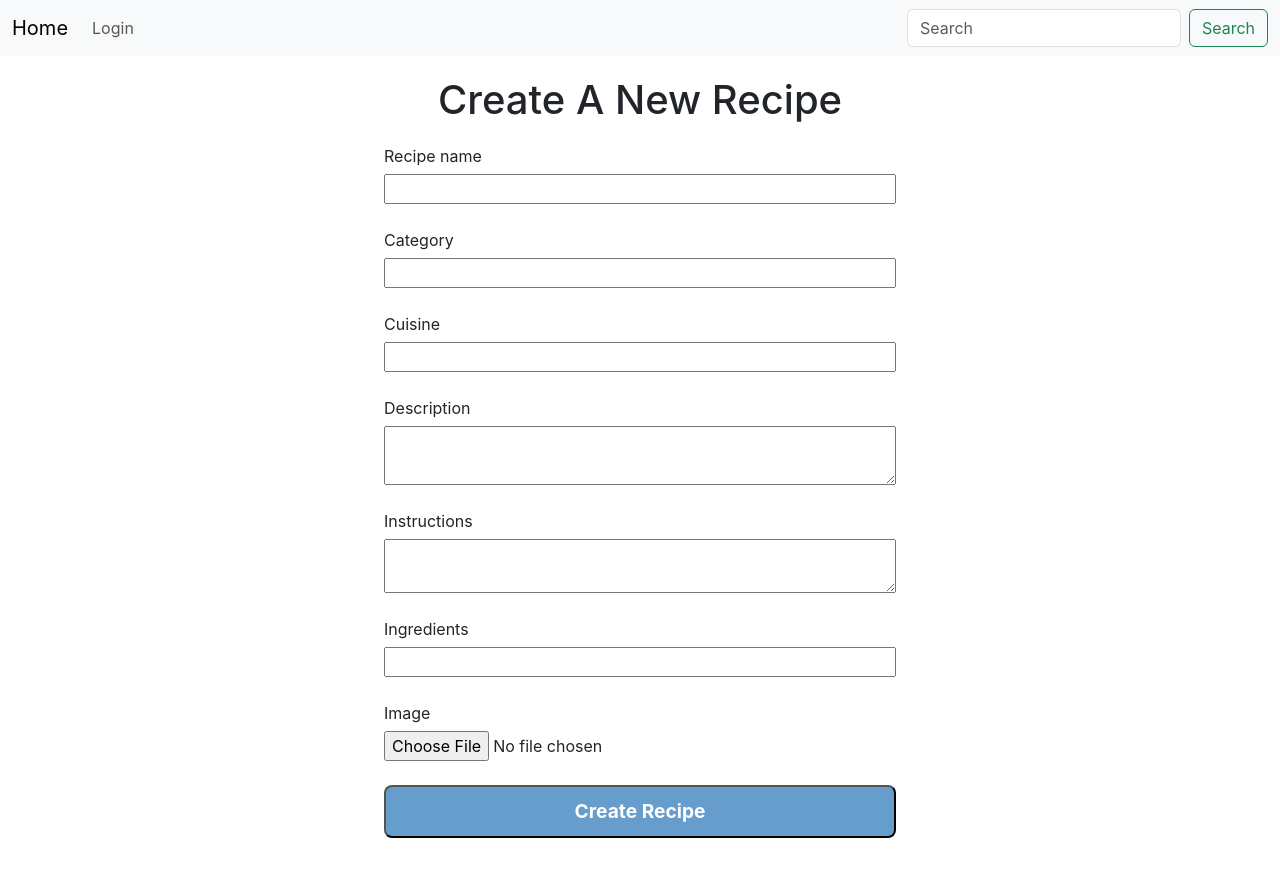
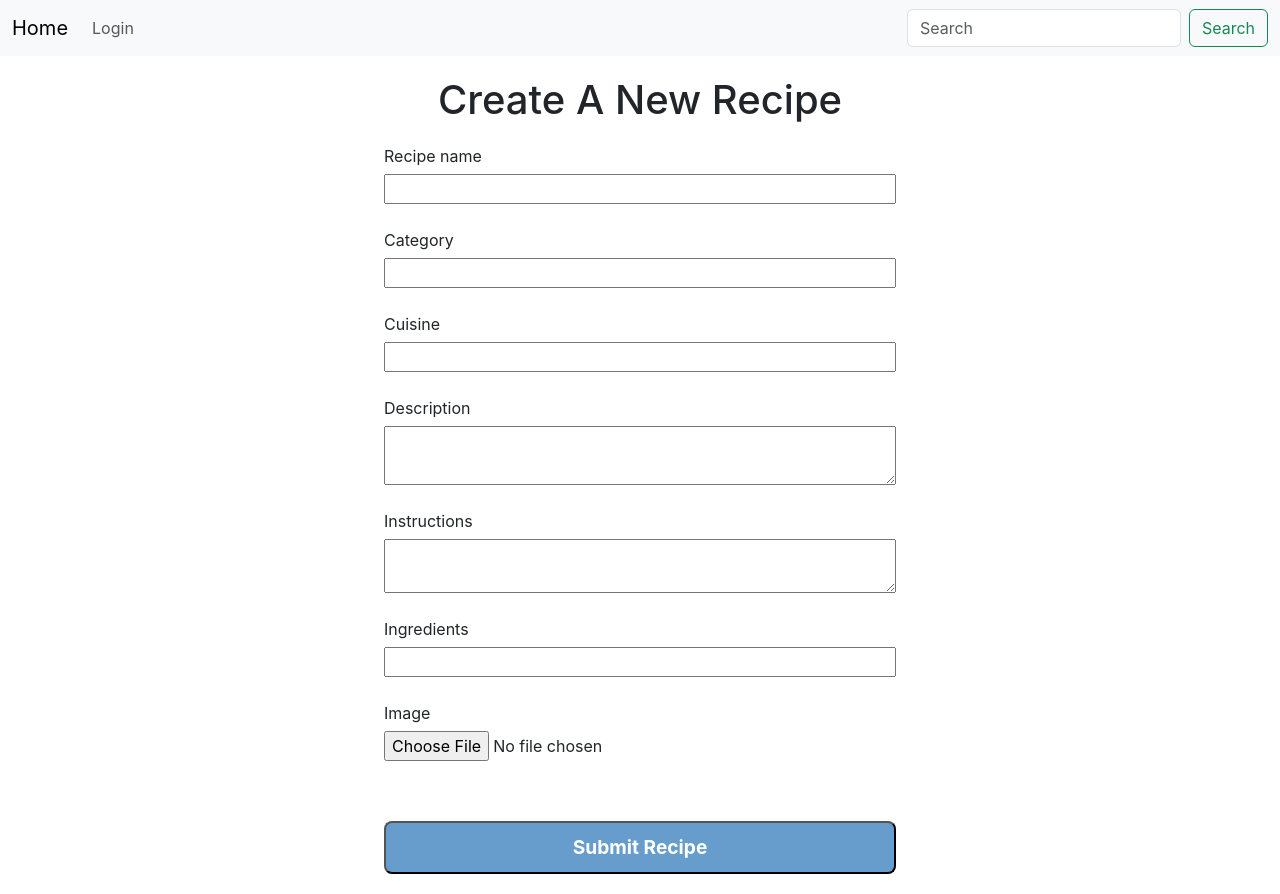
Before and after one commit to david485-rev/RecipeExplorer-front, a React (Create React App) app: page /create-recipe in a window 1280 px wide. Before the commit the page ends 858 px from the top, so only its background shows below. Built offline with nearby package versions, Linux system fonts and the light colour scheme.

Commit message:
Passing props

```diff
--- a/src/components/CreateRecipe/CreateRecipeView.tsx
+++ b/src/components/CreateRecipe/CreateRecipeView.tsx
@@ -1,16 +1,15 @@
 import React from 'react'
 import "../../styles/Recipes/CreateRecipeView.css"
-import config from '../../config';
 
-const URL = `${config.path}`;
+type FormProps = {submitForm: (event: React.FormEvent<HTMLFormElement>) => void, formMessage: string, submitted: boolean}
 
-function CreateRecipeView() {
+function CreateRecipeView({submitForm, formMessage, submitted}: FormProps) {
   return (
     <div className='create-recipe-wrapper'>
       <h2>Create A New Recipe</h2>
-      <form className="create-recipe-form" method='POST' action={`${URL}/recipes`}>
+      <form className="create-recipe-form" method='POST' onSubmit={submitForm}>
         <label>Recipe name
-        <input type="text" id='recipe-name' name='recipe-name'/>
+        <input type="text" id='recipe-name' name='recipeName'/>
         </label>
 
         <label>Category
@@ -34,10 +33,13 @@ function CreateRecipeView() {
         </label>
 
         <label>Image
-        <input type="file" id='recipe-image-upload' name='image'/>
+        <input type="file" id='recipe-image-upload' name='recipeThumb'/>
         </label>
 
-        <button type='submit'>Create Recipe</button>
+        <div>
+        <p className='recipe-form-message'>{formMessage ? formMessage : "" }</p>
+        </div>
+        <button type='submit'>{submitted ? "Recipe Submitted" : "Submit Recipe"}</button>
       </form>
     </div>
   )
```
